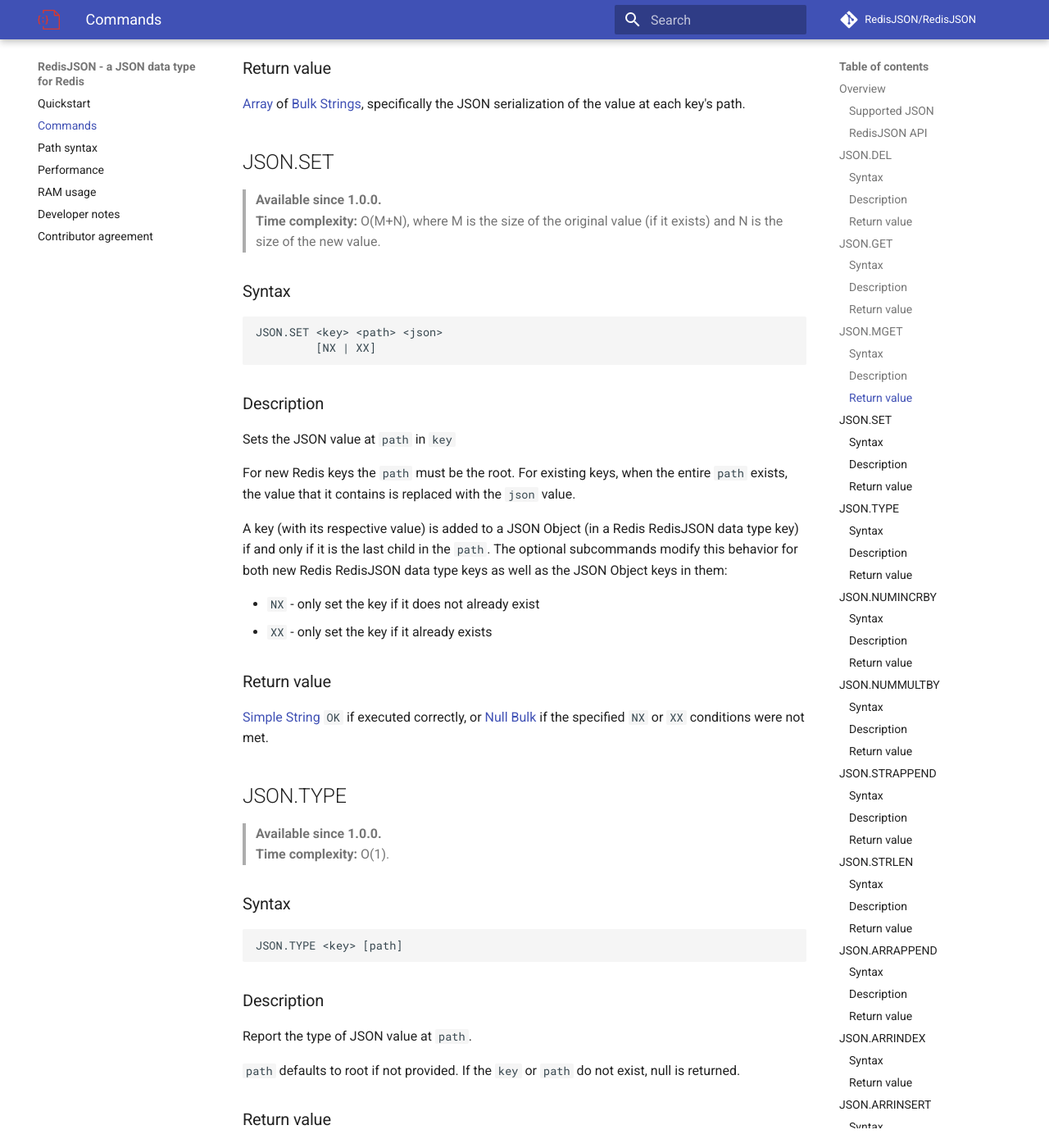
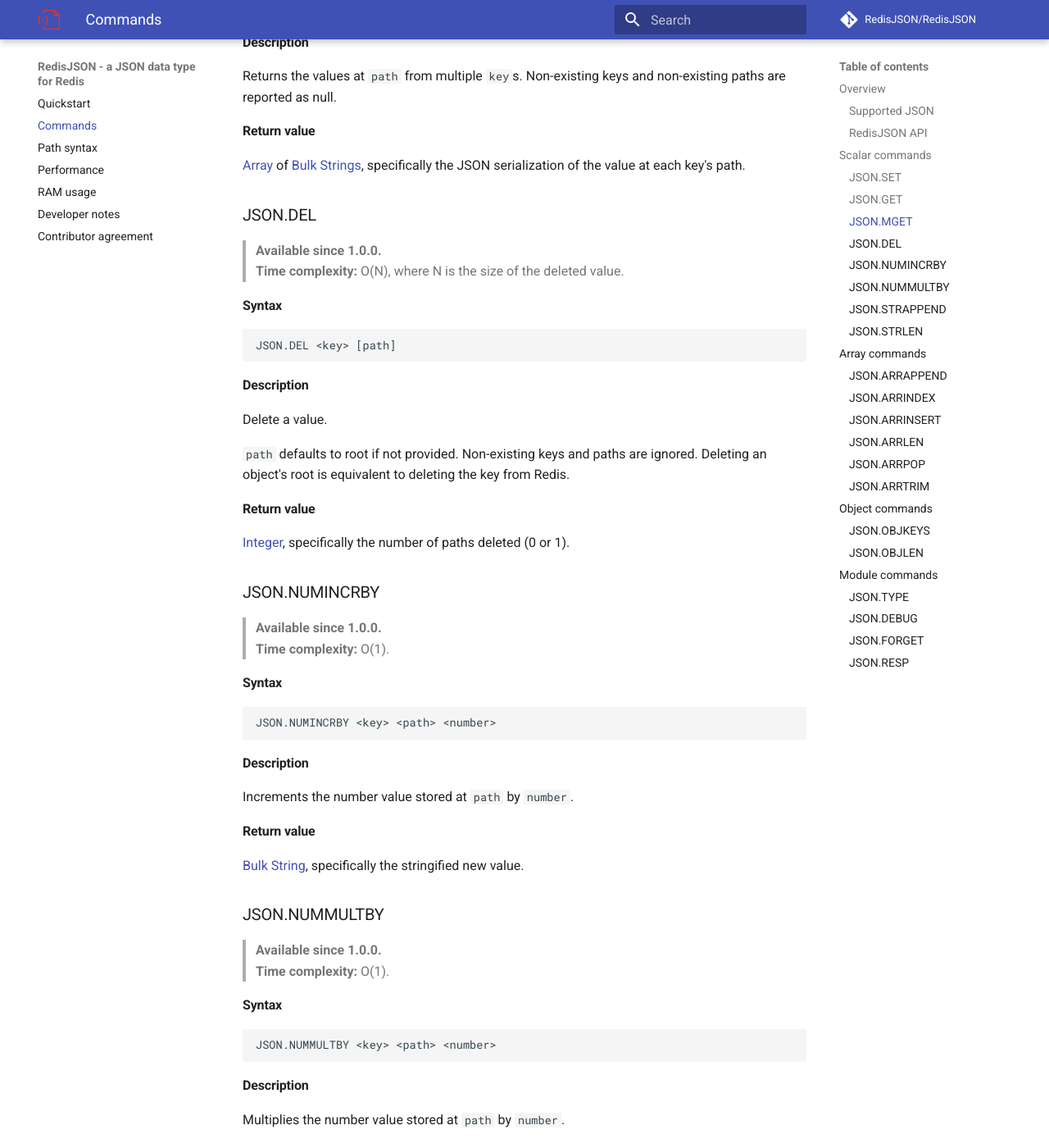
Before and after one commit to RedisJSON/RedisJSON, an MkDocs documentation site: the page built from docs/commands.md, in a window 1280 px wide and 1400 px high, scrolled down 2659 px. Shown: the whole window at 82% size. Built offline with MkDocs 1.6.1 and Material for MkDocs 9.7.7, drawn with Linux system fonts in a browser that asks for light colours; comment, search, counter and statistics services are not loaded; some of the changed text lies outside the part shown.

Commit message:
Redesign command docs (#244)
* toc_depth 2

* toc_depth 3

* Changed commands order and added sub sections

Co-authored-by: Guy Korland <gkorland@gmail.com>

````diff
--- a/docs/commands.md
+++ b/docs/commands.md
@@ -26,34 +26,43 @@
 *   1 for scalar values
 *   The sum of sizes of items in a container
 
+## Scalar commands
 
-## JSON.DEL
+### JSON.SET
 
 > **Available since 1.0.0.**
-> **Time complexity:**  O(N), where N is the size of the deleted value.
+> **Time complexity:**  O(M+N), where M is the size of the original value (if it exists) and N is
+> the size of the new value.
 
-### Syntax
+#### Syntax
 
 ```
-JSON.DEL <key> [path]
+JSON.SET <key> <path> <json>
+         [NX | XX]
 ```
 
-### Description
+#### Description
 
-Delete a value.
+Sets the JSON value at `path` in `key`
 
-`path` defaults to root if not provided. Non-existing keys and paths are ignored. Deleting an object's root is equivalent to deleting the key from Redis.
+For new Redis keys the `path` must be the root. For existing keys, when the entire `path` exists, the value that it contains is replaced with the `json` value.
 
-### Return value
+A key (with its respective value) is added to a JSON Object (in a Redis RedisJSON data type key) if and only if it is the last child in the `path`. The optional subcommands modify this behavior for both new Redis RedisJSON data type keys as well as the JSON Object keys in them:
 
-[Integer][2], specifically the number of paths deleted (0 or 1).
+*   `NX` - only set the key if it does not already exist
+*   `XX` - only set the key if it already exists
 
-## JSON.GET
+#### Return value
+
+[Simple String][1] `OK` if executed correctly, or [Null Bulk][3] if the specified `NX` or `XX`
+conditions were not met.
+
+### JSON.GET
 
 > **Available since 1.0.0.**
 > **Time complexity:**  O(N), where N is the size of the value.
 
-### Syntax
+#### Syntax
 
 ```
 JSON.GET <key>
@@ -63,7 +72,7 @@
          [path ...]
 ```
 
-### Description
+#### Description
 
 Return the value at `path` in JSON serialized form.
 
@@ -81,187 +90,160 @@
 127.0.0.1:6379> JSON.GET myjsonkey INDENT "\t" NEWLINE "\n" SPACE " " path.to.value[1]
 ```
 
-### Return value
+#### Return value
 
 [Bulk String][3], specifically the JSON serialization.
 
 The reply's structure depends on the number of paths. A single path results in the value itself being returned, whereas multiple paths are returned as a JSON object in which each path is a key.
 
-## JSON.MGET
+### JSON.MGET
 
 > **Available since 1.0.0.**
 > **Time complexity:**  O(M*N), where M is the number of keys and N is the size of the value.
 
-### Syntax
+#### Syntax
 
 ```
 JSON.MGET <key> [key ...] <path>
 ```
 
-### Description
+#### Description
 
 Returns the values at `path` from multiple `key`s. Non-existing keys and non-existing paths are reported as null.
 
-### Return value
+#### Return value
 
 [Array][4] of [Bulk Strings][3], specifically the JSON serialization of the value at each key's
 path.
 
-## JSON.SET
+### JSON.DEL
 
 > **Available since 1.0.0.**
-> **Time complexity:**  O(M+N), where M is the size of the original value (if it exists) and N is
-> the size of the new value.
+> **Time complexity:**  O(N), where N is the size of the deleted value.
 
-### Syntax
+#### Syntax
 
 ```
-JSON.SET <key> <path> <json>
-         [NX | XX]
+JSON.DEL <key> [path]
 ```
 
-### Description
+#### Description
 
-Sets the JSON value at `path` in `key`
+Delete a value.
 
-For new Redis keys the `path` must be the root. For existing keys, when the entire `path` exists, the value that it contains is replaced with the `json` value.
+`path` defaults to root if not provided. Non-existing keys and paths are ignored. Deleting an object's root is equivalent to deleting the key from Redis.
 
-A key (with its respective value) is added to a JSON Object (in a Redis RedisJSON data type key) if and only if it is the last child in the `path`. The optional subcommands modify this behavior for both new Redis RedisJSON data type keys as well as the JSON Object keys in them:
+#### Return value
 
-*   `NX` - only set the key if it does not already exist
-*   `XX` - only set the key if it already exists
+[Integer][2], specifically the number of paths deleted (0 or 1).
 
-### Return value
-
-[Simple String][1] `OK` if executed correctly, or [Null Bulk][3] if the specified `NX` or `XX`
-conditions were not met.
-
-## JSON.TYPE
+### JSON.NUMINCRBY
 
 > **Available since 1.0.0.**
 > **Time complexity:**  O(1).
 
-### Syntax
-
-```
-JSON.TYPE <key> [path]
-```
-
-### Description
-
-Report the type of JSON value at `path`.
-
-`path` defaults to root if not provided. If the `key` or `path` do not exist, null is returned.
-
-### Return value
-
-[Simple String][1], specifically the type of value.
-
-## JSON.NUMINCRBY
-
-> **Available since 1.0.0.**
-> **Time complexity:**  O(1).
-
-### Syntax
+#### Syntax
 
 ```
 JSON.NUMINCRBY <key> <path> <number>
 ```
 
-### Description
+#### Description
 
 Increments the number value stored at `path` by `number`.
 
-### Return value
+#### Return value
 
 [Bulk String][3], specifically the stringified new value.
 
-## JSON.NUMMULTBY
+### JSON.NUMMULTBY
 
 > **Available since 1.0.0.**
 > **Time complexity:**  O(1).
 
-### Syntax
+#### Syntax
 
 ```
 JSON.NUMMULTBY <key> <path> <number>
 ```
 
-### Description
+#### Description
 
 Multiplies the number value stored at `path` by `number`.
 
-### Return value
+#### Return value
 
 [Bulk String][3], specifically the stringified new value.
 
-## JSON.STRAPPEND
+### JSON.STRAPPEND
 
 > **Available since 1.0.0.**
 > **Time complexity:**  O(N), where N is the new string's length.
 
-### Syntax
+#### Syntax
 
 ```
 JSON.STRAPPEND <key> [path] <json-string>
 ```
 
-### Description
+#### Description
 
 Append the `json-string` value(s) the string at `path`.
 
 `path` defaults to root if not provided.
 
-### Return value
+#### Return value
 
 [Integer][2], specifically the string's new length.
 
-## JSON.STRLEN
+### JSON.STRLEN
 
 > **Available since 1.0.0.**
 > **Time complexity:**  O(1).
 
-### Syntax
+#### Syntax
 
 ```
 JSON.STRLEN <key> [path]
 ```
 
-### Description
+#### Description
 
 Report the length of the JSON String at `path` in `key`.
 
 `path` defaults to root if not provided. If the `key` or `path` do not exist, null is returned.
 
-### Return value
+#### Return value
 
 [Integer][2], specifically the string's length.
 
-## JSON.ARRAPPEND
+## Array commands
+
+### JSON.ARRAPPEND
 
 > **Available since 1.0.0.**
 > **Time complexity:**  O(1).
 
-### Syntax
+#### Syntax
 
 ```
 JSON.ARRAPPEND <key> <path> <json> [json ...]
 ```
 
-### Description
+#### Description
 
 Append the `json` value(s) into the array at `path` after the last element in it.
 
-### Return value
+#### Return value
 
 [Integer][2], specifically the array's new size.
 
-## JSON.ARRINDEX
+### JSON.ARRINDEX
 
 > **Available since 1.0.0.**
 > **Time complexity:**  O(N), where N is the array's size.
 
-### Syntax
+#### Syntax
 
 ```
 JSON.ARRINDEX <key> <path> <json-scalar> [start [stop]]
@@ -273,37 +255,37 @@
 
 Note: out of range errors are treated by rounding the index to the array's start and end. An inverse index range (e.g. from 1 to 0) will return unfound.
 
-### Return value
+#### Return value
 
 [Integer][2], specifically the position of the scalar value in the array, or -1 if unfound.
 
-## JSON.ARRINSERT
+### JSON.ARRINSERT
 
 > **Available since 1.0.0.**
 > **Time complexity:**  O(N), where N is the array's size.
 
-### Syntax
+#### Syntax
 
 ```
 JSON.ARRINSERT <key> <path> <index> <json> [json ...]
 ```
 
-### Description
+#### Description
 
 Insert the `json` value(s) into the array at `path` before the `index` (shifts to the right).
 
 The index must be in the array's range. Inserting at `index` 0 prepends to the array. Negative index values are interpreted as starting from the end.
 
-### Return value
+#### Return value
 
 [Integer][2], specifically the array's new size.
 
-## JSON.ARRLEN
+### JSON.ARRLEN
 
 > **Available since 1.0.0.**
 > **Time complexity:**  O(1).
 
-### Syntax
+#### Syntax
 
 ```
 JSON.ARRLEN <key> [path]
@@ -313,107 +295,132 @@
 
 `path` defaults to root if not provided. If the `key` or `path` do not exist, null is returned.
 
-### Return value
+#### Return value
 
 [Integer][2], specifically the array's length.
 
-## JSON.ARRPOP
+### JSON.ARRPOP
 
 > **Available since 1.0.0.**
 > **Time complexity:**  O(N), where N is the array's size for `index` other than the last element,
 > O(1) otherwise.
 
-### Syntax
+#### Syntax
 
 ```
 JSON.ARRPOP <key> [path [index]]
 ```
 
-### Description
+#### Description
 
 Remove and return element from the index in the array.
 
 `path` defaults to root if not provided. `index` is the position in the array to start popping from (defaults to -1, meaning the last element). Out of range indices are rounded to their respective array ends. Popping an empty array yields null.
 
-### Return value
+#### Return value
 
 [Bulk String][3], specifically the popped JSON value.
 
-## JSON.ARRTRIM
+### JSON.ARRTRIM
 
 > **Available since 1.0.0.**
 > **Time complexity:**  O(N), where N is the array's size.
 
-### Syntax
+#### Syntax
 
 ```
 JSON.ARRTRIM <key> <path> <start> <stop>
 ```
 
-### Description
+#### Description
 
 Trim an array so that it contains only the specified inclusive range of elements.
 
 This command is extremely forgiving and using it with out of range indexes will not produce an error. If `start` is larger than the array's size or `start` > `stop`, the result will be an empty array. If `start` is < 0 then it will be treated as 0. If `stop` is larger than the end of the array, it will be treated like the last element in it.
 
-### Return value
+#### Return value
 
 [Integer][2], specifically the array's new size.
 
-## JSON.OBJKEYS
+## Object commands
+
+### JSON.OBJKEYS
 
 > **Available since 1.0.0.**
 > **Time complexity:**  O(N), where N is the number of keys in the object.
 
-### Syntax
+#### Syntax
 
 ```
 JSON.OBJKEYS <key> [path]
 ```
 
-### Description
+#### Description
 
 Return the keys in the object that's referenced by `path`.
 
 `path` defaults to root if not provided. If the object is empty, or either `key` or `path` do not exist, then null is returned.
 
-### Return value
+#### Return value
 
 [Array][4], specifically the key names in the object as [Bulk Strings][3].
 
-## JSON.OBJLEN
+### JSON.OBJLEN
 
 > **Available since 1.0.0.**
 > **Time complexity:**  O(1).
 
-### Syntax
+#### Syntax
 
 ```
 JSON.OBJLEN <key> [path]
 ```
 
-### Description
+#### Description
 
 Report the number of keys in the JSON Object at `path` in `key`.
 
 `path` defaults to root if not provided. If the `key` or `path` do not exist, null is returned.
 
-### Return value
+#### Return value
 
 [Integer][2], specifically the number of keys in the object.
 
-## JSON.DEBUG
+## Module commands
+
+### JSON.TYPE
+
+> **Available since 1.0.0.**
+> **Time complexity:**  O(1).
+
+#### Syntax
+
+```
+JSON.TYPE <key> [path]
+```
+
+#### Description
+
+Report the type of JSON value at `path`.
+
+`path` defaults to root if not provided. If the `key` or `path` do not exist, null is returned.
+
+#### Return value
+
+[Simple String][1], specifically the type of value.
+
+### JSON.DEBUG
 
 > **Available since 1.0.0.**
 > **Time complexity:**  O(N), where N is the size of the JSON value.
 
-### Syntax
+#### Syntax
 
 ```
 JSON.DEBUG <subcommand & arguments>
 ```
 
-### Description
+#### Description
 
 Report information.
 
@@ -423,29 +430,29 @@
     not provided.
 *   `HELP` - reply with a helpful message
 
-### Return value
+#### Return value
 
 Depends on the subcommand used.
 
 *   `MEMORY` returns an [integer][2], specifically the size in bytes of the value
 *   `HELP` returns an [array][4], specifically with the help message
 
-## JSON.FORGET
+### JSON.FORGET
 
 An alias for [`JSON.DEL`](#jsondel).
 
-## JSON.RESP
+### JSON.RESP
 
 > **Available since 1.0.0.**
 > **Time complexity:**  O(N), where N is the size of the JSON value.
 
-### Syntax
+#### Syntax
 
 ```
 JSON.RESP <key> [path]
 ```
 
-### Description
+#### Description
 
 Return the JSON in `key` in [Redis Serialization Protocol (RESP)][5].
 
@@ -457,7 +464,7 @@
 -   JSON Arrays are represented as [RESP Arrays][4] in which the first element is the [simple string][1] `[` followed by the array's elements
 -   JSON Objects are represented as [RESP Arrays][4] in which the first element is the [simple string][1] `{`. Each successive entry represents a key-value pair as a two-entries [array][4] of [bulk strings][3].
 
-### Return value
+#### Return value
 
 [Array][4], specifically the JSON's RESP form as detailed.
 
--- a/mkdocs.yml
+++ b/mkdocs.yml
@@ -38,6 +38,7 @@
   - codehilite:
       guess_lang: False
   - toc:
+      toc_depth: 3
       permalink: True
 
 plugins:
````
